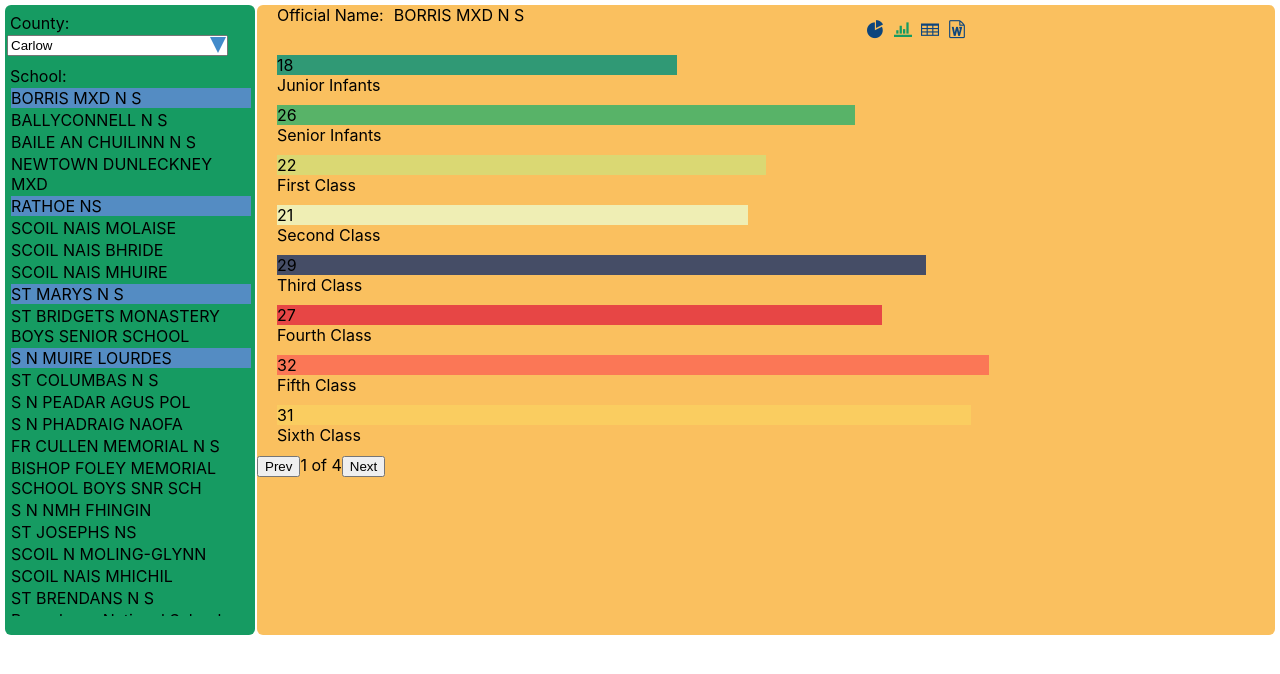
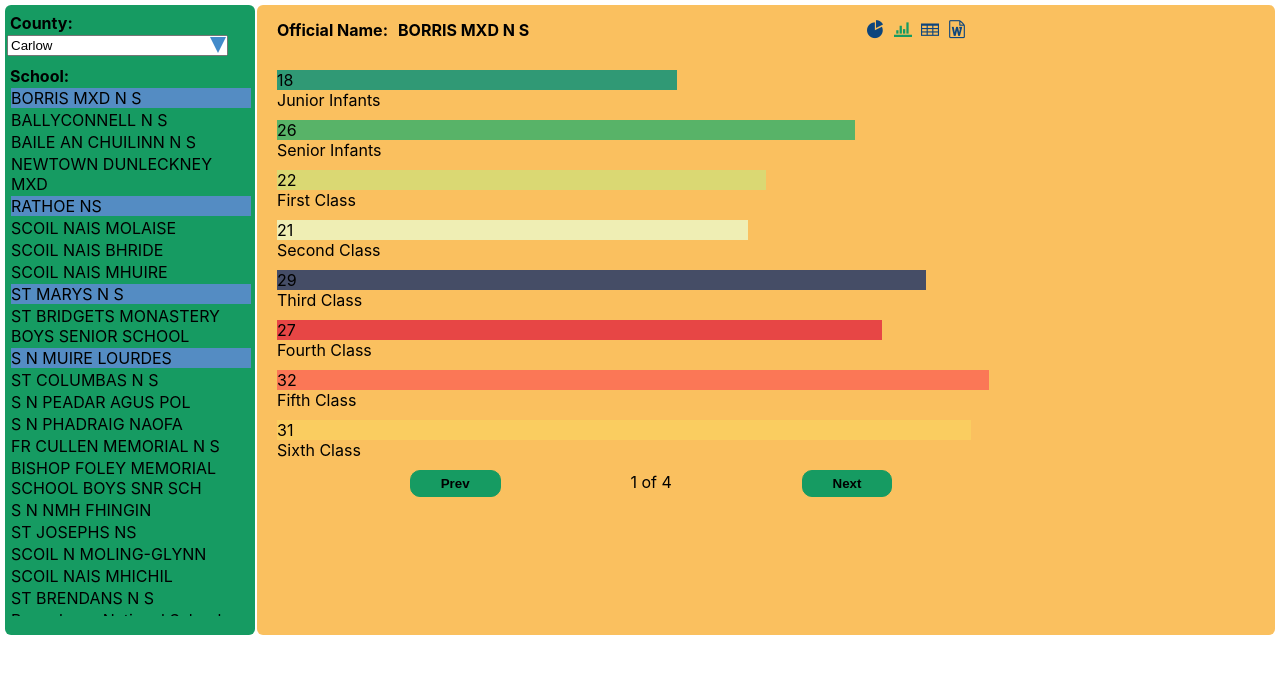
Before and after one commit to jimuyouyou/ieschools, a React (Create React App) app: page /home in a window 1280 px wide. Both pictures are taken after a click on the element 907 px from the left and 29 px from the top of the page. Shown: the top 674 px of the page. Built offline with nearby package versions, Linux system fonts and the light colour scheme.

Commit message:
trivial animation changes

```diff
--- a/src/components/BarChart.tsx
+++ b/src/components/BarChart.tsx
@@ -89,9 +89,10 @@ export function BarChart(props: BarChartProps) {
           )
         })}
       </div>
-      <div className='bar-footer'>
+
+      <div className='page-footer'>
         <button className='preButton' onClick={handlePrev} >Prev</button>
-        <span>{rowInd + 1} of {rows?.length}</span>
+        <span className='nthItem'>{rowInd + 1} of {rows?.length}</span>
         <button className='nextButton' onClick={handleNext}>Next</button>
       </div>
     </div>
--- a/src/components/BubbleChart.jsx
+++ b/src/components/BubbleChart.jsx
@@ -11,8 +11,8 @@ export function BubbleChart(props) {
   const ref = useRef()
   // set the dimensions and margins of the graph
   const margin = { top: 20, right: 0, bottom: 0, left: 0 },
-    width = 800 - margin.left - margin.right,
-    height = 600 - margin.top - margin.bottom;
+    width = 640 - margin.left - margin.right,
+    height = 480 - margin.top - margin.bottom;
     const transitionTime = 3000;
 
   // A function that create / update the plot for a given variable:
@@ -26,7 +26,9 @@ export function BubbleChart(props) {
       .append("svg")
       .attr("id", `mysvg`)
       .attr('data-id', id)
-      .attr("viewBox", [-margin.left, -margin.top, width, height])
+      // .attr("viewBox", [-margin.left, -margin.top, width, height])
+      .attr("width", width + margin.left + margin.right)
+      .attr("height", height + margin.top + margin.bottom)
       .attr("style", "max-width: 100%; height: auto; height: intrinsic;")
       .attr("fill", "currentColor")
       .attr("font-size", 10)
--- a/src/components/LollipopChart.jsx
+++ b/src/components/LollipopChart.jsx
@@ -51,12 +51,15 @@ export function LollipopChart(props) {
 
     // X axis
     x.domain(Object.keys(data))
-    xAxis.transition().duration(transitionTime).call(d3.axisBottom(x))
+    xAxis.transition().duration(transitionTime).call(d3.axisBottom(x));
+    xAxis.attr('opacity', 0.8);
+    // xAxis.style({ 'stroke': 'black', 'fill': 'green', 'stroke-width': '10px'});
 
 
     // Add Y axis
     y.domain([0, d3.max(Object.values(data))]);
     yAxis.transition().duration(transitionTime).call(d3.axisLeft(y));
+    yAxis.attr('opacity', 0.8);
 
     // variable u: map data to existing circle
     const j = svg.selectAll(".myLine")
--- a/src/features/d3chart/D3ChartReport.jsx
+++ b/src/features/d3chart/D3ChartReport.jsx
@@ -77,9 +77,9 @@ export function D3ChartReport() {
       {chartInd === 1 && <LollipopChart data={data} id={school?.id} />}
       {chartInd === 2 && <CircularBarChart data={data} id={school?.id} />}
       {chartInd === 3 && <BubbleChart data={data} id={school?.id} />}
-      <div className='d3-footer'>
+      <div className='page-footer'>
         <button className='preButton' onClick={handlePrev} >Prev</button>
-        <span>{rowInd + 1} of {rows?.length}</span>
+        <span className='nthItem'>{rowInd + 1} of {rows?.length}</span>
         <button className='nextButton' onClick={handleNext}>Next</button>
       </div>
     </div>
--- a/src/features/individual/IndividualReport.tsx
+++ b/src/features/individual/IndividualReport.tsx
@@ -126,9 +126,9 @@ export function IndividualReport() {
           </div>
         </div>
       }
-      <div className='ind-footer' style={{ display: 'none' }}>
+      <div className='page-footer' style={{ display: 'none' }}>
         <button className='preButton' onClick={handlePrev} >Prev</button>
-        <span>{rowInd + 1} of {rows?.length}</span>
+        <span className='nthItem'>{rowInd + 1} of {rows?.length}</span>
         <button className='nextButton' onClick={handleNext}>Next</button>
       </div>
     </div>
--- a/src/styles/barchart.scss
+++ b/src/styles/barchart.scss
@@ -12,10 +12,12 @@
   .bar-general-label {
     margin-left  : 20px;
     margin-bottom: 30px;
+    font-weight  : bold;
 
     .label-name {
       display     : inline-block;
       margin-right: 10px;
+      margin-top  : 15px;
     }
 
     .label-val {
--- a/src/styles/d3chart.scss
+++ b/src/styles/d3chart.scss
@@ -2,6 +2,7 @@
   .label-wrapper {
     margin-left: 15px;
     margin-top : 15px;
+    font-weight: bold;
 
     .label-title {
       display: inline-block;
--- a/src/styles/main.scss
+++ b/src/styles/main.scss
@@ -15,6 +15,7 @@
     .selection-label {
       margin-left: 5px;
       margin-top : 8px;
+      font-weight: bold;
     }
   }
 
@@ -42,6 +43,27 @@
         }
       }
     }
+
+    .page-footer {
+      margin-left: 15%;
+      display    : block;
+
+      .preButton,
+      .nextButton {
+        border-radius   : 10px;
+        border          : 1px solid $green;
+        background-color: $green;
+        cursor          : pointer;
+        font-weight     : bold;
+        padding         : 5px 30px;
+      }
+
+      .nthItem {
+        display: inline-block;
+        margin : 0 15%;
+      }
+
+    }
   }
 
   .ind-report-wrapper {
```
